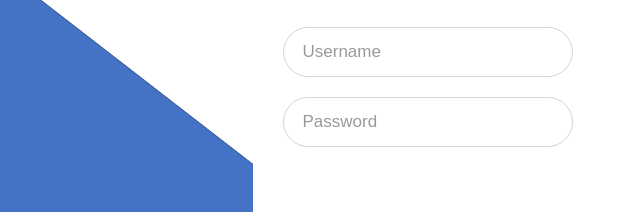
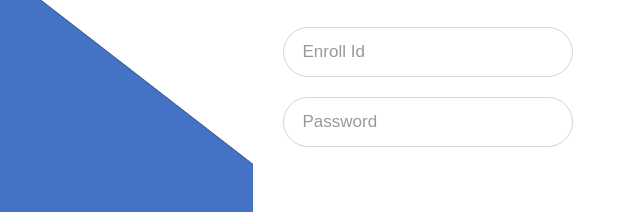
Before and after one commit to Muml3ys4war/Login_Authentication, a website: page static_files/index.html in a window 1280 px wide. Shown: the part 243-455 px from the top of the page, 557-1197 px from the left. Drawn offline with Linux system fonts and the light colour scheme.

Commit message:
Update index.html
Minor Label

```diff
--- a/static_files/index.html
+++ b/static_files/index.html
@@ -15,7 +15,7 @@
                 <div class="field">
                     <input type="text" name="enroll_id" required>
                     <span></span>
-                    <label>Username</label>
+                    <label>Enroll Id</label>
                 </div>
                 <div class="field">
                     <input type="password" name="password" required>
```
